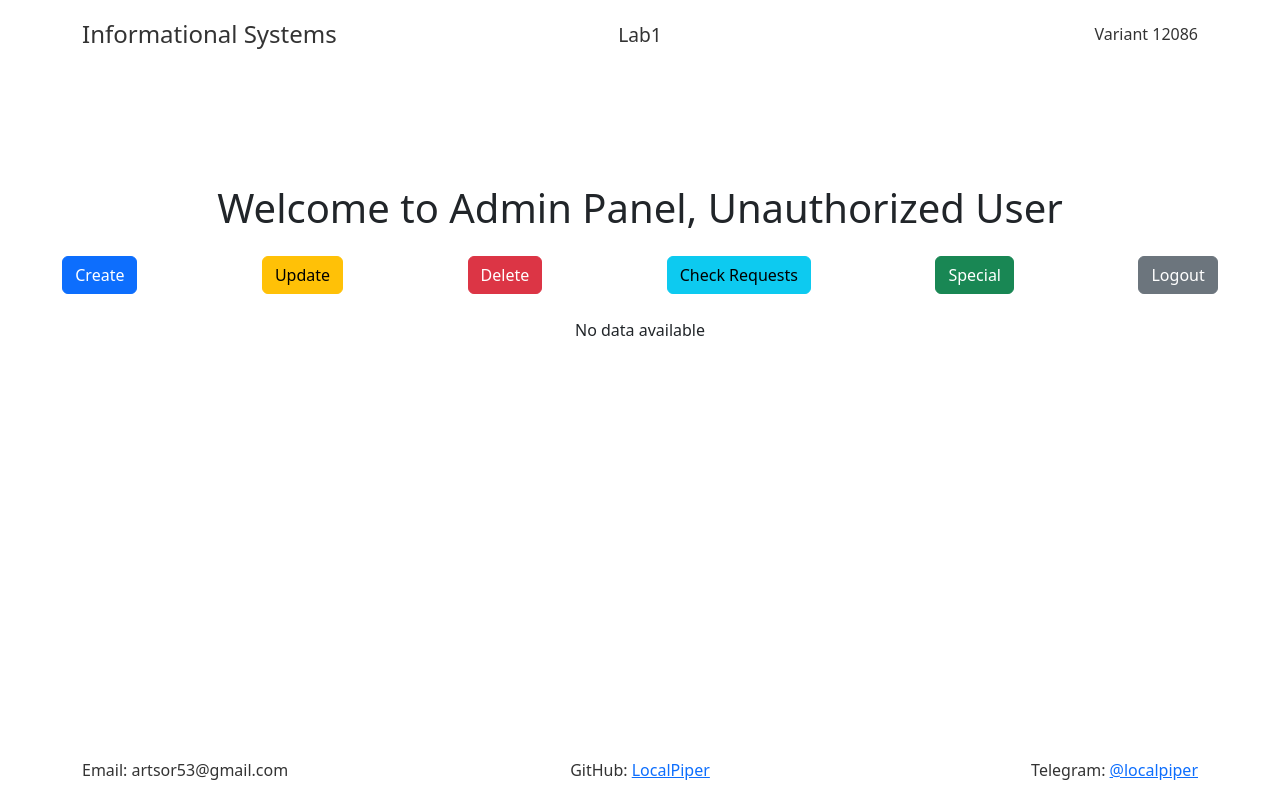
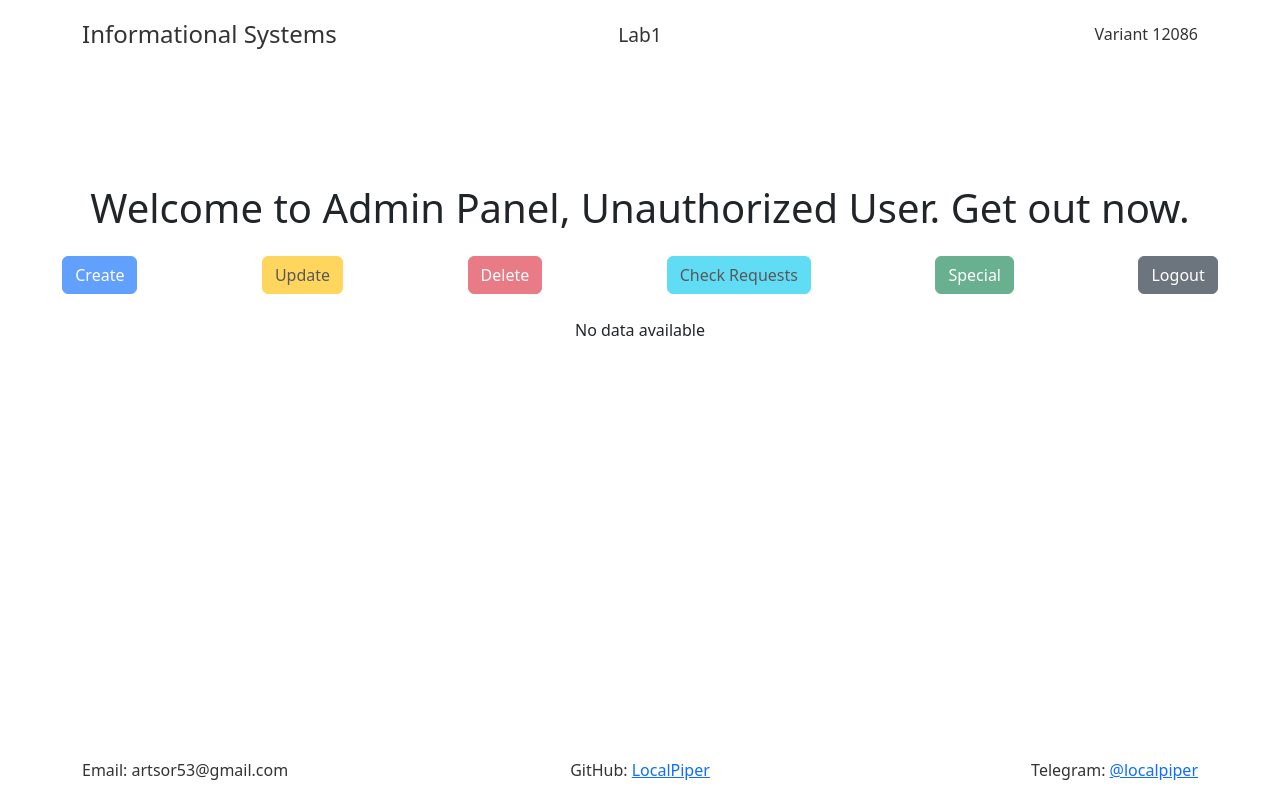
Before and after one commit to LocalPiperITMO/informational-systems, a React (Vite) app in the folder lab1/frontend/: page /admin in a window 1280 px wide. Built offline with nearby package versions, Linux system fonts and the light colour scheme; no server answers.

Commit message:
feat: MY LAB HAS MORE FRONTEND THEN ACTUALLY USEFUL CODE, WHY

```diff
--- a/lab1/frontend/src/components/pages/AdminPage.tsx
+++ b/lab1/frontend/src/components/pages/AdminPage.tsx
@@ -18,7 +18,7 @@ const Title: React.FC = () => {
     const { username } = useAuth();
     return (
         <div className="text-center my-4">
-            <h1>Welcome to Admin Panel, {username ? username : 'Unauthorized User'}</h1>
+            <h1>Welcome to Admin Panel, {username ? username : 'Unauthorized User. Get out now.'}</h1>
         </div>
     );
 }
@@ -33,11 +33,11 @@ const Commands: React.FC<{
 }> = ({ openCreateModal, openUpdateModal, openDeleteModal, openSpecOpsModal, openCheckRequestsModal, handleLogout }) => {
     return (
         <div className="d-flex justify-content-around my-4">
-            <Button variant="primary" onClick={openCreateModal}>Create</Button>
-            <Button variant="warning" onClick={openUpdateModal}>Update</Button>
-            <Button variant="danger" onClick={openDeleteModal}>Delete</Button>
-            <Button variant="info" onClick={openCheckRequestsModal}>Check Requests</Button>
-            <Button variant="success" onClick={openSpecOpsModal}>Special</Button>
+            <Button variant="primary" onClick={openCreateModal} disabled={localStorage.getItem('admin') !== 'true'}>Create</Button>
+            <Button variant="warning" onClick={openUpdateModal} disabled={localStorage.getItem('admin') !== 'true'}>Update</Button>
+            <Button variant="danger" onClick={openDeleteModal} disabled={localStorage.getItem('admin') !== 'true'}>Delete</Button>
+            <Button variant="info" onClick={openCheckRequestsModal} disabled={localStorage.getItem('admin') !== 'true'}>Check Requests</Button>
+            <Button variant="success" onClick={openSpecOpsModal} disabled={localStorage.getItem('admin') !== 'true'}>Special</Button>
             <Button variant="secondary" onClick={handleLogout}>Logout</Button>
         </div>
     );
```
